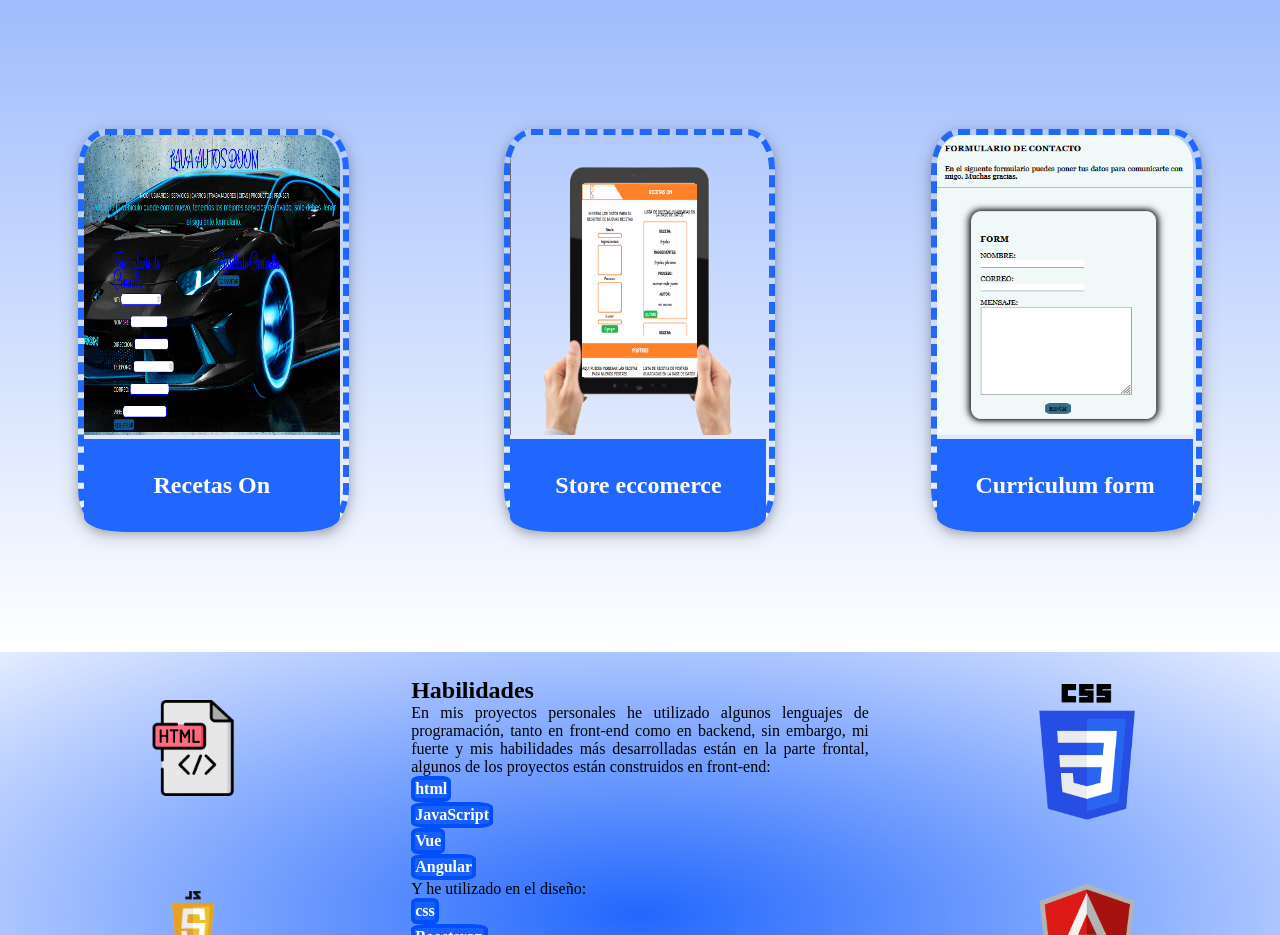
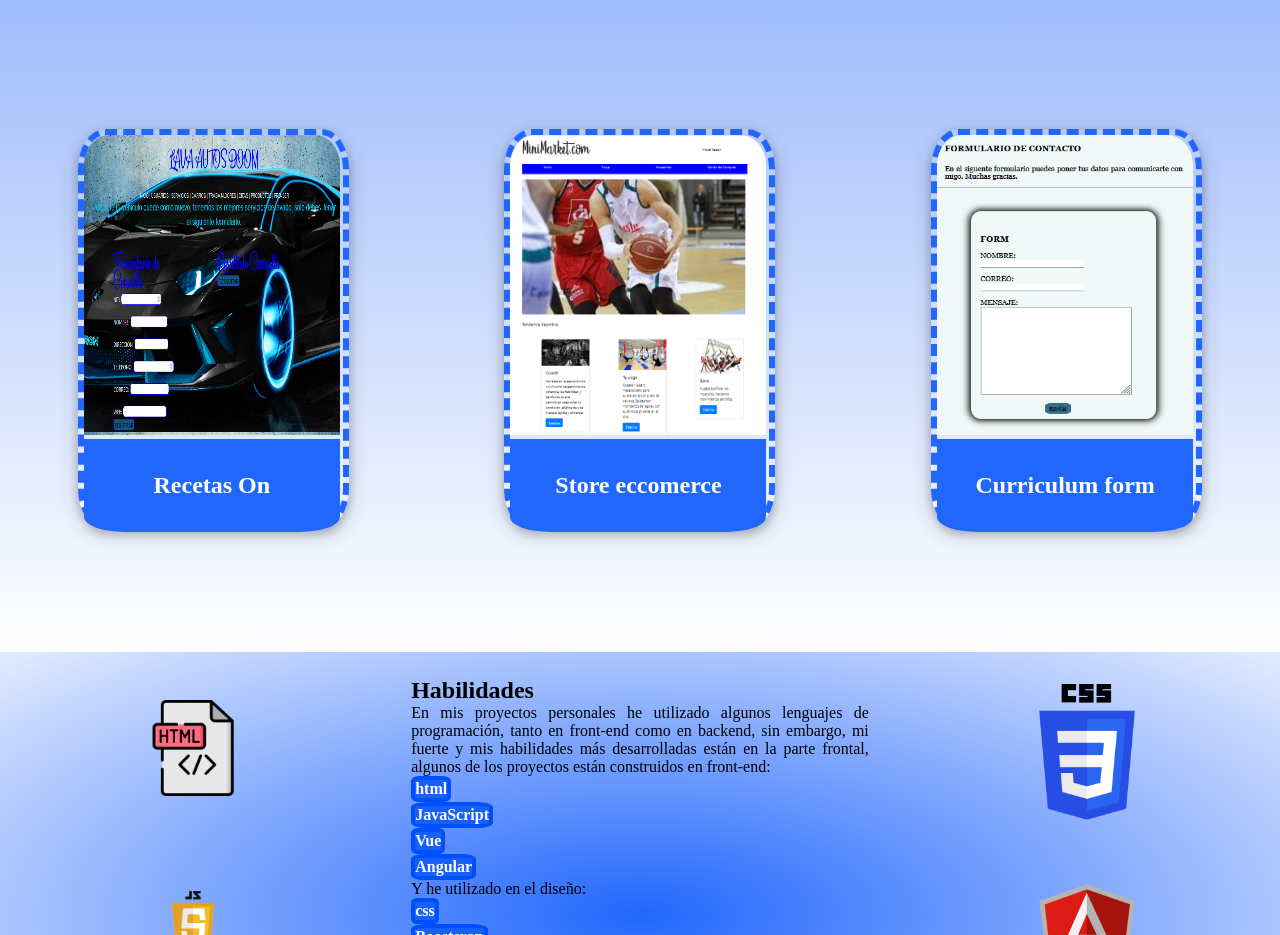
Before and after one commit to DayanaB01/portafolio, a Vue app: page / in a window 1280 px wide. Shown: the part 1740-2675 px from the top of the page. Built offline with nearby package versions, Linux system fonts and the light colour scheme; a web font is replaced by a local one.

Commit message:
Correcion

```diff
--- a/src/views/HomeView.vue
+++ b/src/views/HomeView.vue
@@ -22,14 +22,14 @@
       </div>
       <div class="cards">
         <div class="card">
-          <a href="https://dayanab01.github.io/Lava_Autos/index.html">
+          <a href="https://dayanab01.github.io/RecetasOn/">
             <img src="@/assets/z_images/forms.png" alt="preview-forms" />
           </a>
           <h1>Recetas On</h1>
         </div>
         <div class="card">
-          <a href="https://dayanab01.github.io/RecetasOn/">
-            <img src="@/assets/z_images/principal.png" alt="preview-mini-market" />
+          <a href="https://dayanab01.github.io/MiniMarket/index.html">
+            <img src="@/assets/z_images/mini-market.png" alt="preview-mini-market" />
           </a>
           <h1>Store eccomerce</h1>
         </div>
```
